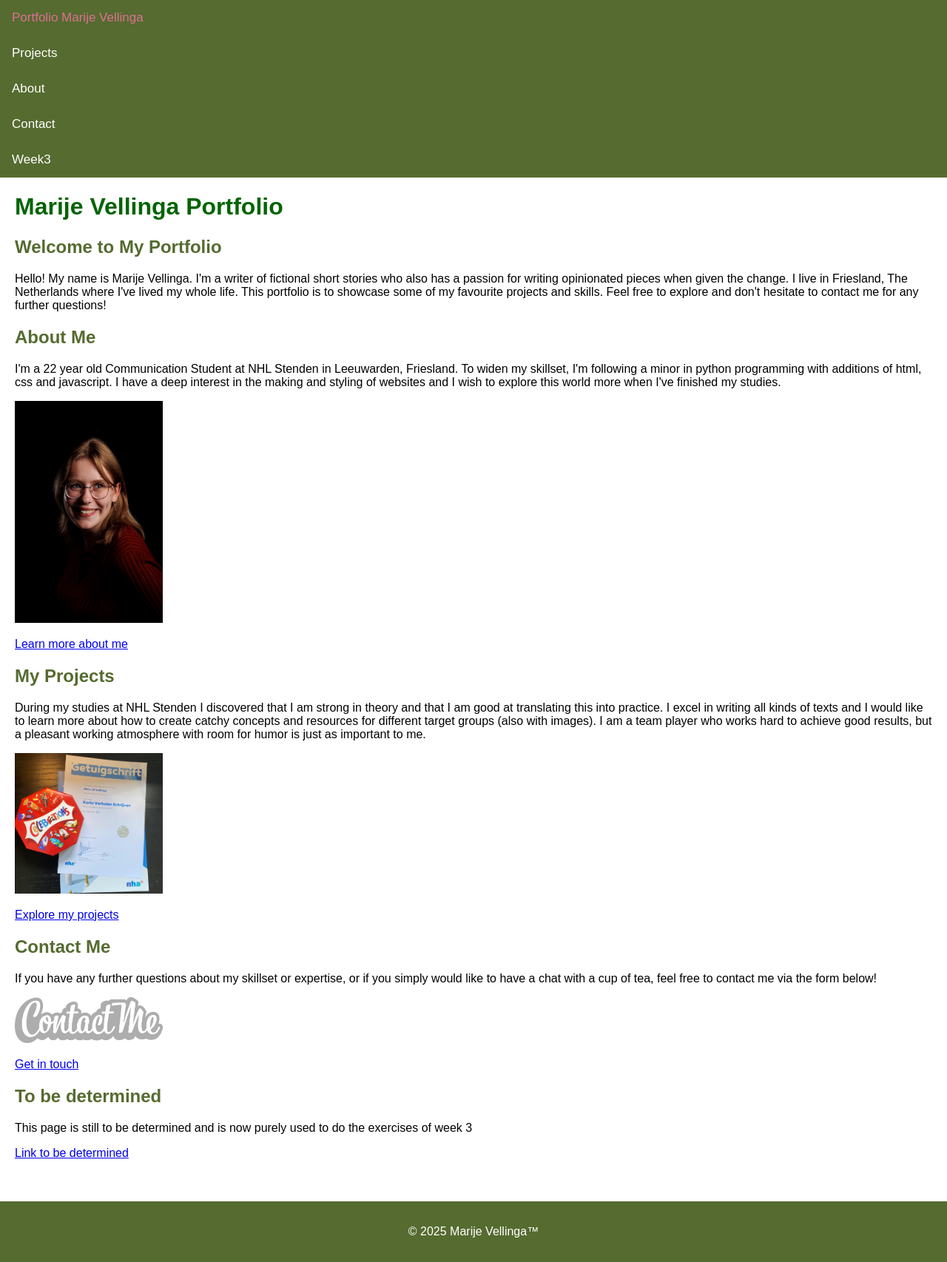
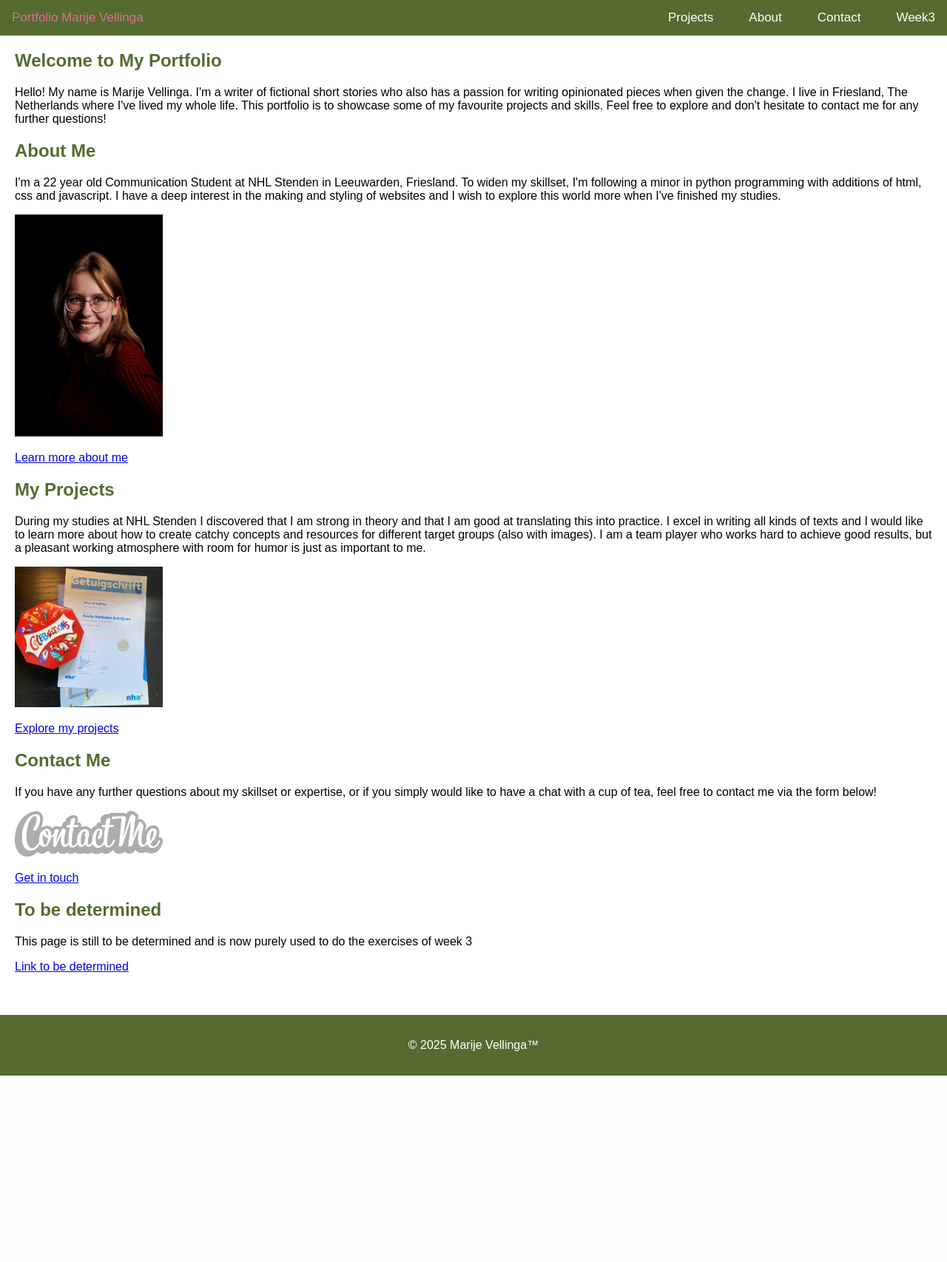
Before and after one commit to MarijeVellinga/cpnits-portfolio-website, a Flask app: page / in a window 1280 px wide. Shown: the whole page at 74% size. After the commit the page ends 1454 px from the top, so only its background shows below. Run offline with Flask 3, Linux system fonts and the light colour scheme.

Commit message:
fixed topnav on desktop and mobile

```diff
--- a/static/css/main.css
+++ b/static/css/main.css
@@ -14,45 +14,56 @@ body {
 main {
     flex: 1;
     padding: 0 20px;
+    margin-top: 48px;
 }
 
 /* Navigatiebalk */
 .topnav {
-    position: relative;
+    position: fixed;
+    top: 0;
+    left: 0;
+    width: 100%;
+    z-index: 1000;
     background-color: darkolivegreen;
-    color: white;
-    font-size: 25px;
+    display: flex;
+    justify-content: space-between;
+    align-items: center;
 }
 
-.auto-margin {
-    margin: auto;
+.mobile-nav {
+    position: fixed;
+    top: 48px;
+    left: 0;
+    width: 100%;
+    z-index: 1000;
+    height: auto;
+    background-color: rgb(85, 107, 47, 0.99);
+    display: none;
+    padding-bottom: 30px;
 }
+
+.auto-margin {margin: auto;}
 
 .homepage-link {
     text-decoration: none;
     align-self: center;
+    padding: 14px 16px;
+    font-size: 17px;
 }
 
-
-.topnav #myLinks {
-    display: none;
-}
-
-.topnav #myLinks a {
-    text-align: right;
-    color: black;
-}
-
-.topnav #myLinks a:hover {
-    color: blue;
+.mobile-nav a {
+    color: white;
+    padding-top: 10px;
+    text-decoration: none;
+    font-size: 17px;
 }
 
 .topnav a {
     color: white;
     padding: 14px 16px;
     text-decoration: none;
+    display: block;
     font-size: 17px;
-    display: block;
 }
 
 .topnav a.icon {
@@ -62,37 +73,15 @@ main {
     top: 0;
 }
 
-.topnav a:hover {
-    color: palevioletred;
-}
+.topnav a:hover {color: palevioletred;}
 
-.active {
-    color: white;
-}
-
-.desktop-links {
-    display: block;
-}
-
-.mobile-nav {
-    margin-top: 48px;
-    height: 400px;
-    width: 100%;
-    background-color: white;
-    position: absolute;
-    display: none;
-    padding-top: 48px;
-}
-
-.mobile-nav a {
-    font-size: 36px;
-}
+.active {color: white;}
 
 .flex-vertical{
     display: flex;
     flex-direction: column;
     align-items: center;
-    gap: 32px;
+    gap: 20px;
 }
 
 @media screen and (max-width: 650px) {
@@ -106,12 +95,23 @@ main {
         right: 0;
         top: 0;
     }
+}
 
-    .mobile-nav {
-        margin-top: 48px;
-        position: absolute;
-        display: none;
+@media screen and (min-width: 650px) {
+    .desktop-links {
+        display: flex;
+        flex-direction: row;
+        justify-content: flex-end;
+        gap: 16px;
     }
+
+    .desktop-links a {
+    color: white;
+    text-decoration: none;
+    font-size: 17px;
+    display: block;
+    padding: 14px 16px;
+}
 }
 
 
--- a/templates/index.html
+++ b/templates/index.html
@@ -6,7 +6,6 @@
 
 
         <div>
-            <h1> Marije Vellinga Portfolio </h1>
             <h2 class="Welcome"> Welcome to My Portfolio</h2>
             <p id="intro">Hello! My name is Marije Vellinga. I'm a writer of fictional short stories who also has a passion for writing opinionated pieces when given the change. I live in Friesland, The Netherlands where I've lived my whole life. This portfolio is to showcase some of my favourite projects and skills. Feel free to explore and don't hesitate to contact me for any further questions! </p>
         </div>
```
